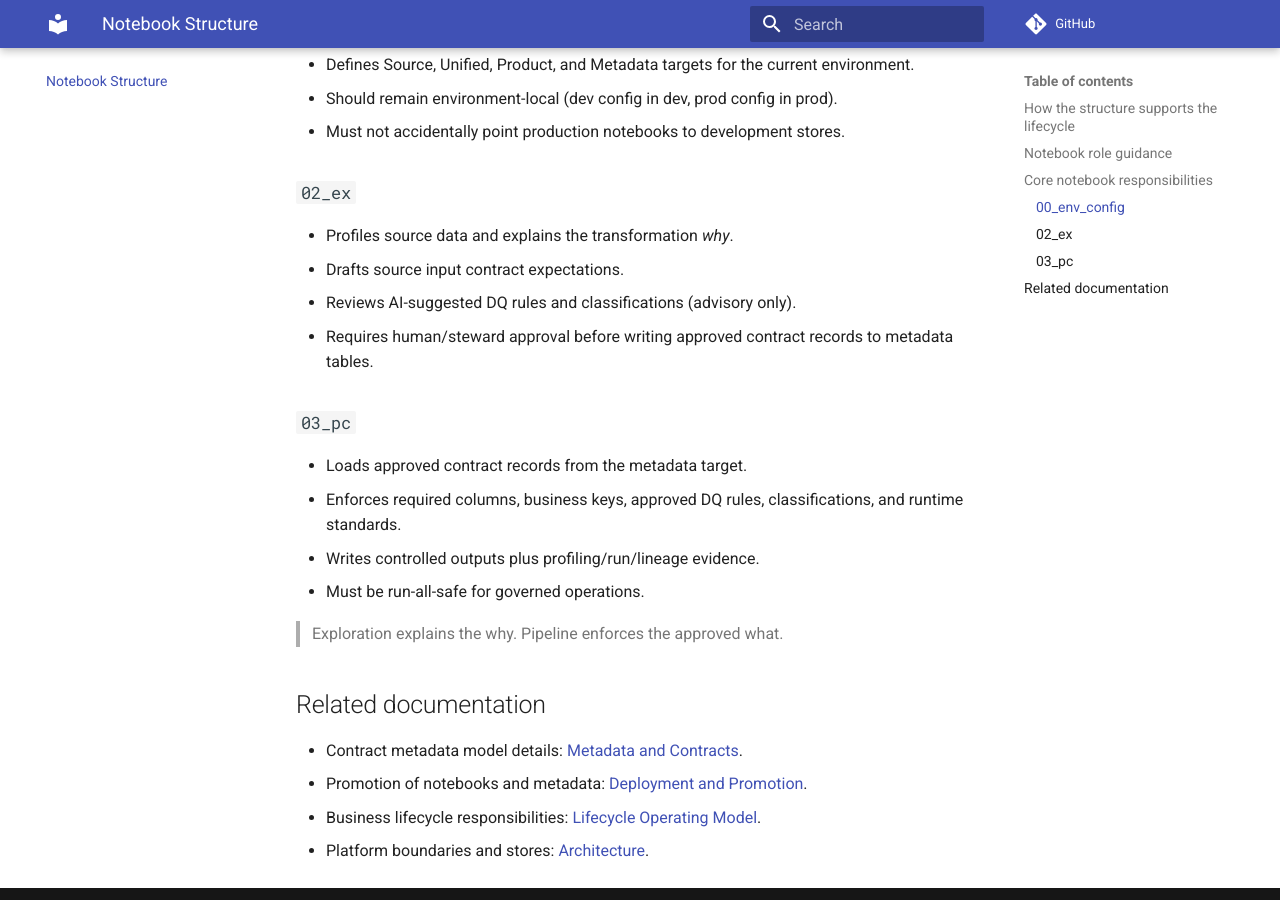
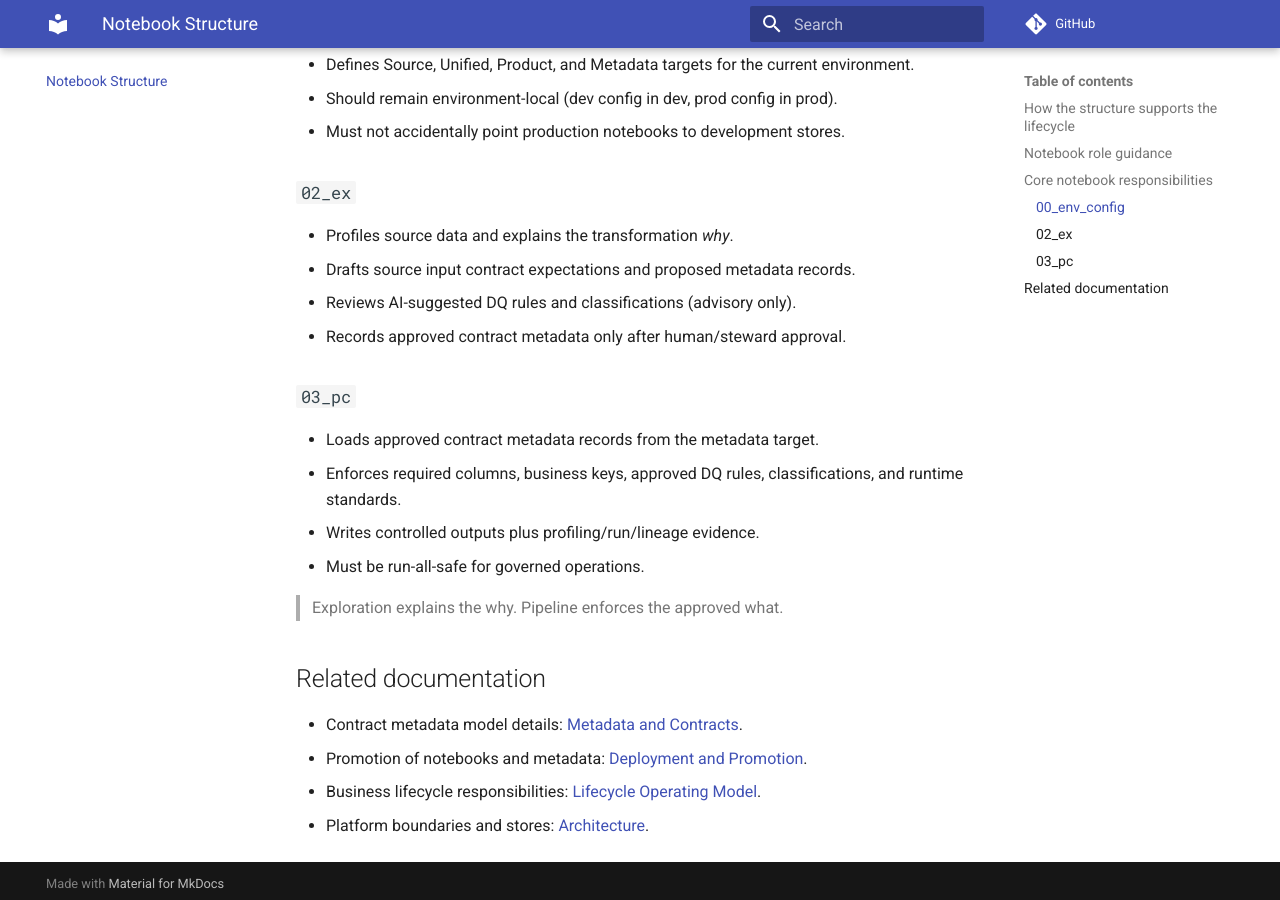
Before and after one commit to Voycepeh/fabric-data-product-framework, an MkDocs documentation site: the page built from docs/notebook-structure.md, in a window 1280 px wide and 900 px high, scrolled down 1553 px. Built offline with MkDocs 1.6.1 and Material for MkDocs 9.7.7, drawn with Linux system fonts in a browser that asks for light colours; comment, search, counter and statistics services are not loaded.

Commit message:
docs: align metadata target guidance with env config notebook

```diff
--- a/docs/notebook-structure.md
+++ b/docs/notebook-structure.md
@@ -40,13 +40,13 @@ For architecture boundaries, see [Architecture](architecture.md). For full flow
 ### `02_ex`
 
 - Profiles source data and explains the transformation *why*.
-- Drafts source input contract expectations.
+- Drafts source input contract expectations and proposed metadata records.
 - Reviews AI-suggested DQ rules and classifications (advisory only).
-- Requires human/steward approval before writing approved contract records to metadata tables.
+- Records approved contract metadata only after human/steward approval.
 
 ### `03_pc`
 
-- Loads approved contract records from the metadata target.
+- Loads approved contract metadata records from the metadata target.
 - Enforces required columns, business keys, approved DQ rules, classifications, and runtime standards.
 - Writes controlled outputs plus profiling/run/lineage evidence.
 - Must be run-all-safe for governed operations.
```
Also changed, not shown: docs/metadata-and-contracts.md (+3 -3 lines), 1 other file.
